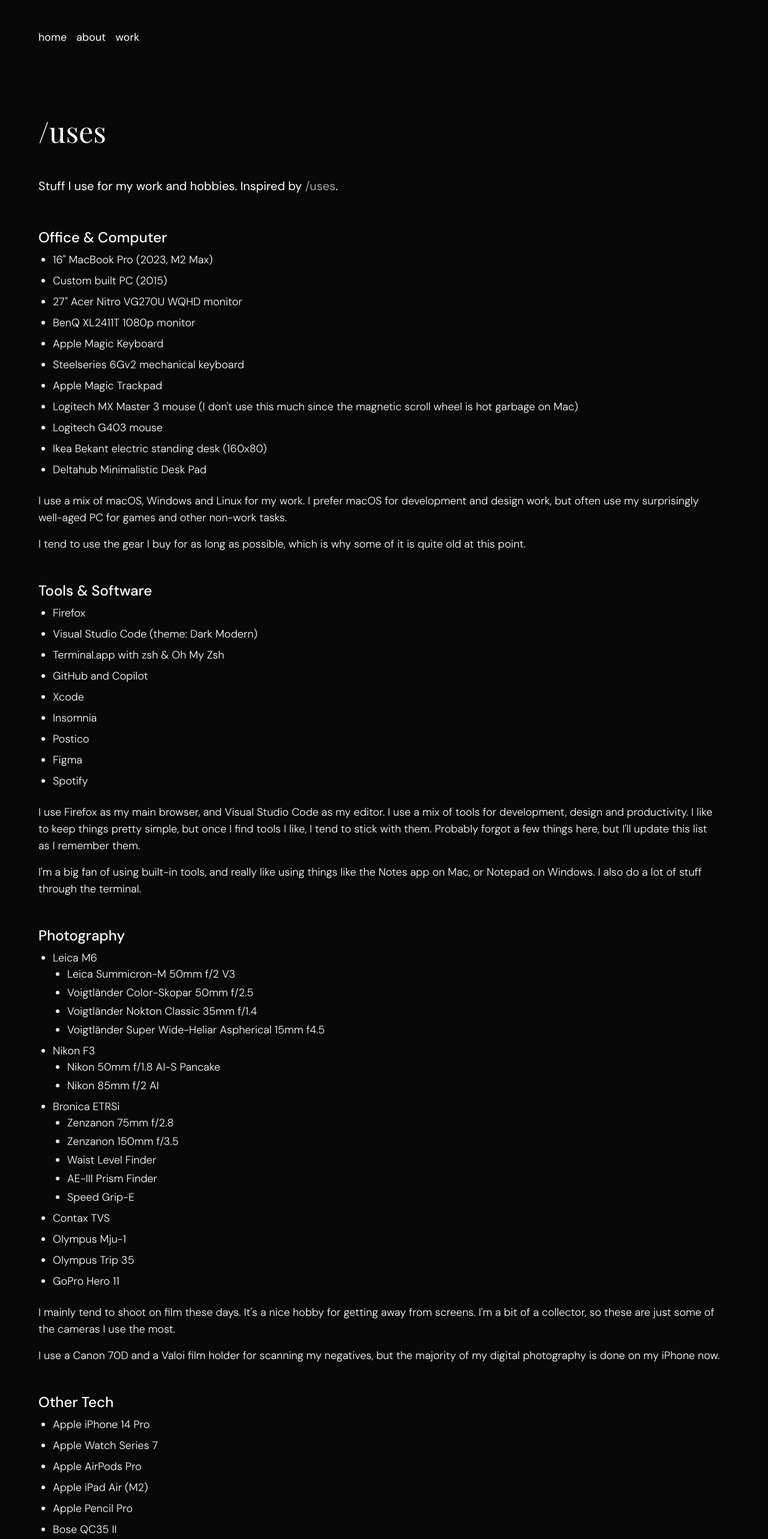
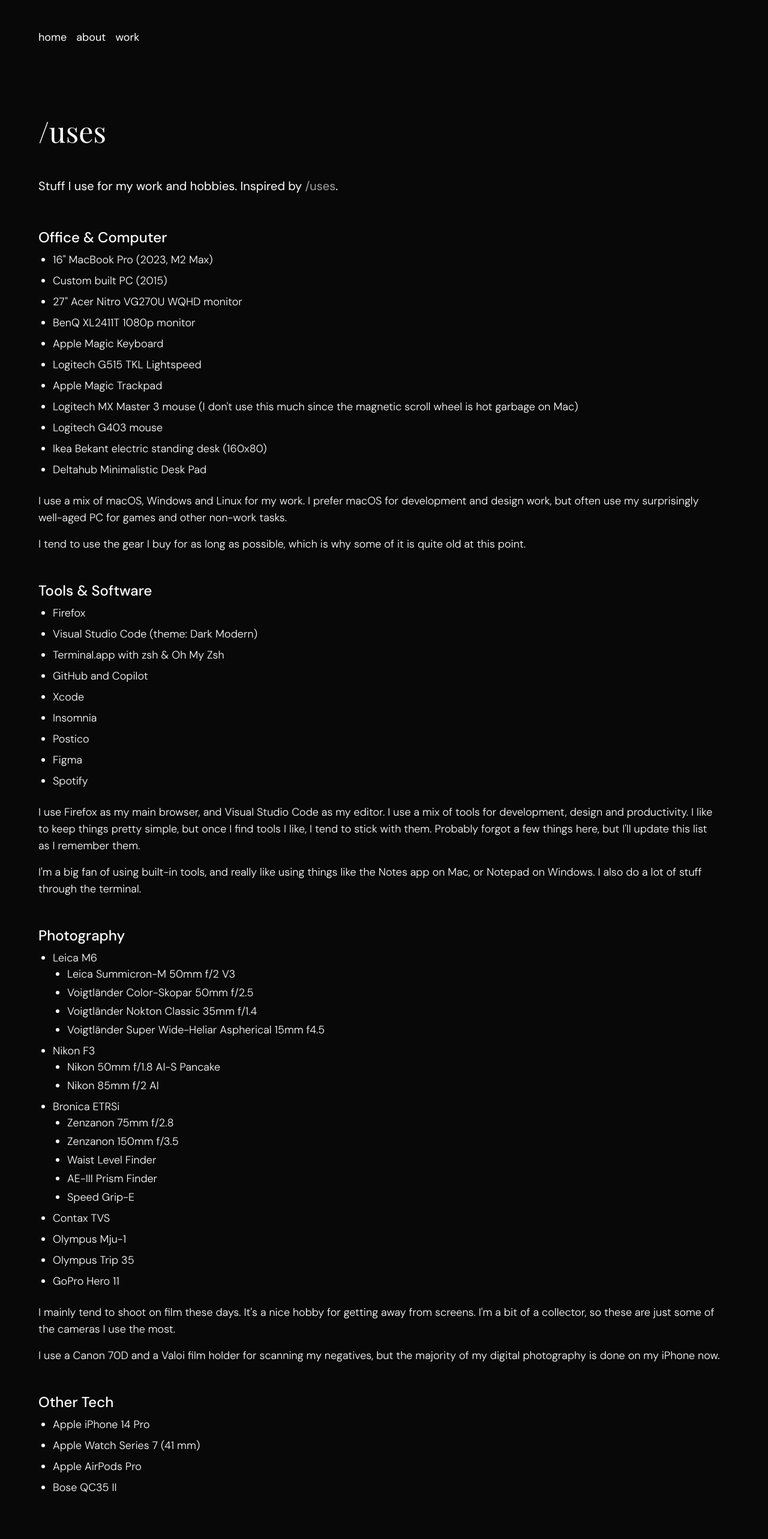
Before and after one commit to Eppu/eetueskelinen.com, a Next.js app: page /uses in a window 1280 px wide. Shown: the top 2566 px of the page at 60% size. Built offline with nearby package versions, Linux system fonts and the light colour scheme; a web font is replaced by a local one.

Commit message:
Update uses

```diff
--- a/app/uses/page.tsx
+++ b/app/uses/page.tsx
@@ -27,7 +27,7 @@ export default function Work() {
             <li>27" Acer Nitro VG270U WQHD monitor</li>
             <li>BenQ XL2411T 1080p monitor</li>
             <li>Apple Magic Keyboard</li>
-            <li>Steelseries 6Gv2 mechanical keyboard</li>
+            <li>Logitech G515 TKL Lightspeed</li>
             <li>Apple Magic Trackpad</li>
             <li>
               Logitech MX Master 3 mouse (I don't use this much since the magnetic scroll wheel is hot garbage on Mac)
@@ -115,10 +115,8 @@ export default function Work() {
           <h2 className="text-2xl font-medium mb-2 ">Other Tech</h2>
           <ul className="list-disc pl-6 space-y-2">
             <li>Apple iPhone 14 Pro</li>
-            <li>Apple Watch Series 7</li>
+            <li>Apple Watch Series 7 (41 mm)</li>
             <li>Apple AirPods Pro</li>
-            <li>Apple iPad Air (M2)</li>
-            <li>Apple Pencil Pro</li>
             <li>Bose QC35 II</li>
           </ul>
         </div>
```
